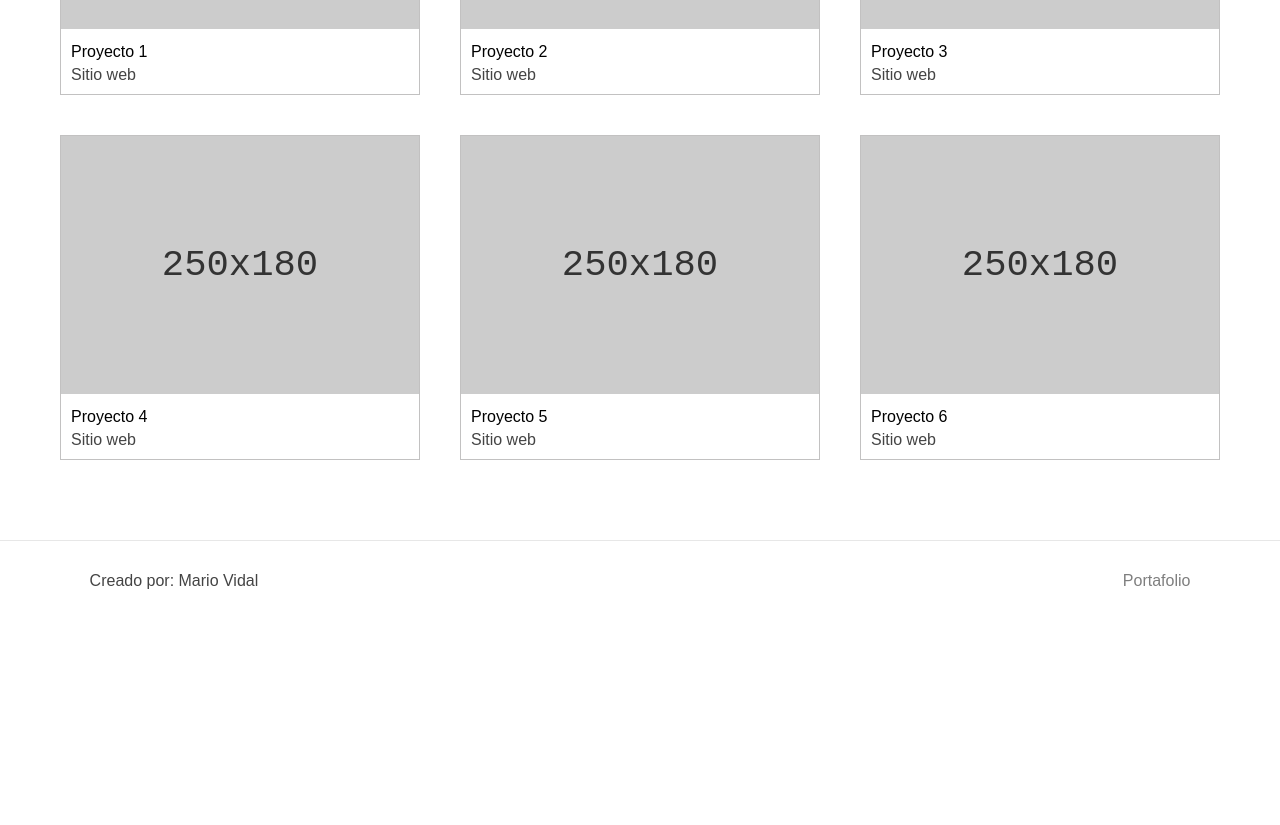
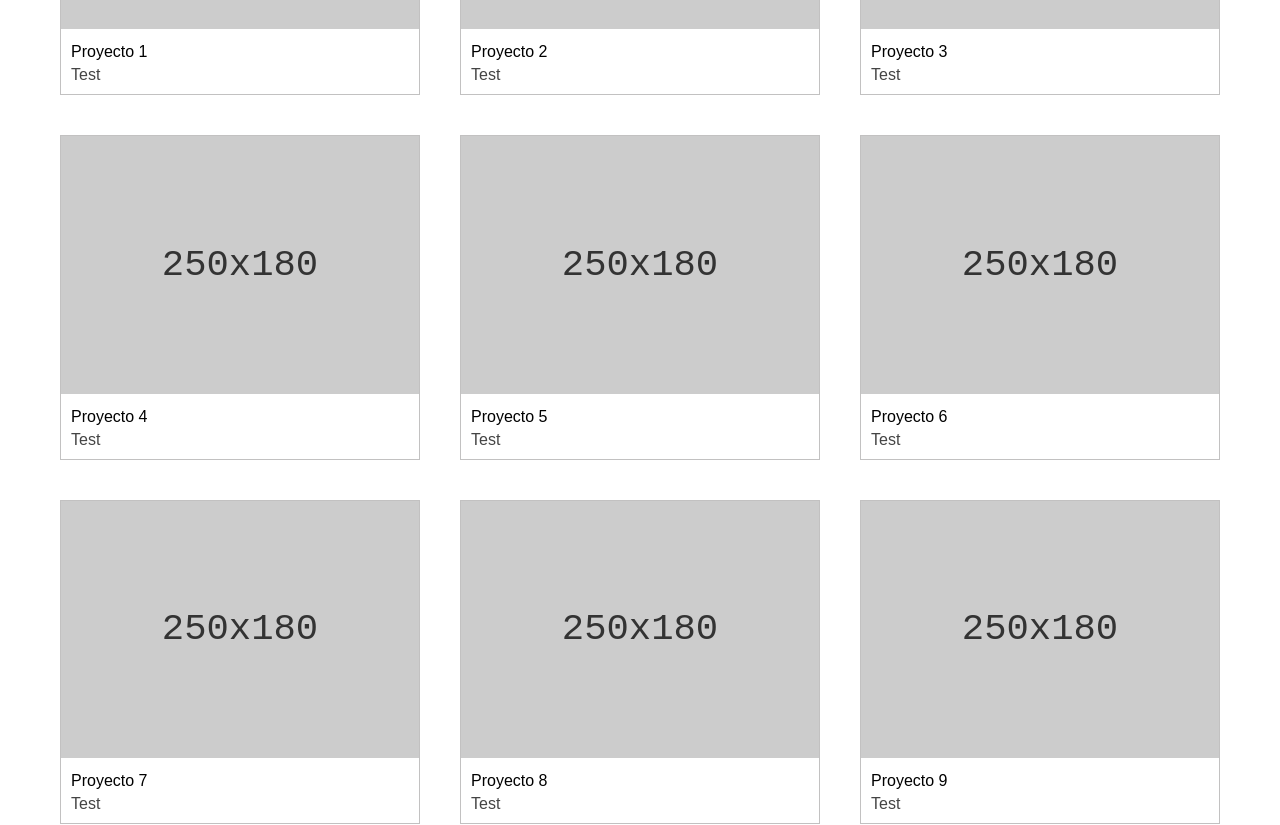
Before and after one commit to Mario-Vidal/portafolio-personal, a Next.js app: page / in a window 1280 px wide. Shown: the part 720-1545 px from the top of the page. Before the commit the page ends 1341 px from the top, so only its background shows below. Built offline with nearby package versions, Linux system fonts and the light colour scheme.

Commit message:
Componente de tarjeta para los proyectos

```diff
--- /dev/null
+++ b/components/ProjectCard.js
@@ -0,0 +1,23 @@
+import styles from '../styles/Home.module.scss'
+
+export default function ProjectCard ({
+    project_image,
+    project_name,
+    project_description
+}) {
+
+    return (
+        <article className={styles.project}>
+            <div className={styles.img}>
+                <img
+                    src={ project_image }
+                    alt={ project_name }
+                />
+            </div>
+            <div className={styles.info}>
+                <a href="#">{ project_name }</a>
+                <p>{ project_description }</p>
+            </div>
+        </article>
+    )
+}
--- /dev/null
+++ b/components/ProjectList.js
@@ -0,0 +1,21 @@
+import styles from '../styles/Home.module.scss'
+import ProjectCard from './ProjectCard';
+import { projects } from '../data/projects';
+
+export default function ProjectsList() {
+
+    return (
+        <main className={styles.main}>
+            <div className={styles.projects}>
+                {
+                    projects.map( project => (
+                        <ProjectCard
+                            key={ project.id }
+                            { ...project }
+                        />
+                    ))
+                }
+            </div>
+        </main>
+    )
+}
--- a/components/projects.js
+++ /dev/null
@@ -1,69 +0,0 @@
-import styles from '../styles/Home.module.scss'
-
-export default function Projects() {
-    return (
-        <main className={styles.main}>
-            <div className={styles.projects}>
-                <article className={styles.project}>
-                    <div className={styles.img}>
-                        <img src="/placeholder.svg" />
-                    </div>
-                    <div className={styles.info}>
-                        <a href="#">Proyecto 1</a>
-                        <p>Sitio web</p>
-                    </div>
-                </article>
-
-                <article className={styles.project}>
-                    <div className={styles.img}>
-                        <img src="/placeholder.svg" />
-                    </div>
-                    <div className={styles.info}>
-                        <a href="#">Proyecto 2</a>
-                        <p>Sitio web</p>
-                    </div>
-                </article>
-
-                <article className={styles.project}>
-                    <div className={styles.img}>
-                        <img src="/placeholder.svg" />
-                    </div>
-                    <div className={styles.info}>
-                        <a href="#">Proyecto 3</a>
-                        <p>Sitio web</p>
-                    </div>
-                </article>
-
-                <article className={styles.project}>
-                    <div className={styles.img}>
-                        <img src="/placeholder.svg" />
-                    </div>
-                    <div className={styles.info}>
-                        <a href="#">Proyecto 4</a>
-                        <p>Sitio web</p>
-                    </div>
-                </article>
-
-                <article className={styles.project}>
-                    <div className={styles.img}>
-                        <img src="/placeholder.svg" />
-                    </div>
-                    <div className={styles.info}>
-                        <a href="#">Proyecto 5</a>
-                        <p>Sitio web</p>
-                    </div>
-                </article>
-
-                <article className={styles.project}>
-                    <div className={styles.img}>
-                        <img src="/placeholder.svg" />
-                    </div>
-                    <div className={styles.info}>
-                        <a href="#">Proyecto 6</a>
-                        <p>Sitio web</p>
-                    </div>
-                </article>
-            </div>
-        </main>
-    )
-}
--- /dev/null
+++ b/data/projects.js
@@ -0,0 +1,56 @@
+export const projects = [
+    {
+        "id": 1,
+        "project_name": "Proyecto 1",
+        "project_image": "/placeholder.svg",
+        "project_description": "Test"
+    },
+    {
+        "id": 2,
+        "project_name": "Proyecto 2",
+        "project_image": "/placeholder.svg",
+        "project_description": "Test"
+    },
+    {
+        "id": 3,
+        "project_name": "Proyecto 3",
+        "project_image": "/placeholder.svg",
+        "project_description": "Test"
+    },
+    {
+        "id": 4,
+        "project_name": "Proyecto 4",
+        "project_image": "/placeholder.svg",
+        "project_description": "Test"
+    },
+    {
+        "id": 5,
+        "project_name": "Proyecto 5",
+        "project_image": "/placeholder.svg",
+        "project_description": "Test"
+    },
+    {
+        "id": 6,
+        "project_name": "Proyecto 6",
+        "project_image": "/placeholder.svg",
+        "project_description": "Test"
+    },
+    {
+        "id": 7,
+        "project_name": "Proyecto 7",
+        "project_image": "/placeholder.svg",
+        "project_description": "Test"
+    },
+    {
+        "id": 8,
+        "project_name": "Proyecto 8",
+        "project_image": "/placeholder.svg",
+        "project_description": "Test"
+    },
+    {
+        "id": 9,
+        "project_name": "Proyecto 9",
+        "project_image": "/placeholder.svg",
+        "project_description": "Test"
+    },
+];
--- a/pages/index.js
+++ b/pages/index.js
@@ -3,7 +3,7 @@ import styles from '../styles/Home.module.scss'
 
 import Navbar from '../components/navbar'
 import Hero from '../components/hero'
-import Projects from '../components/projects'
+import ProjectsList from '../components/ProjectList'
 import Footer from '../components/footer'
 
 export default function Home() {
@@ -18,7 +18,7 @@ export default function Home() {
 
             <Hero />
 
-            <Projects />
+            <ProjectsList />
 
             <Footer />
         </div>
```
